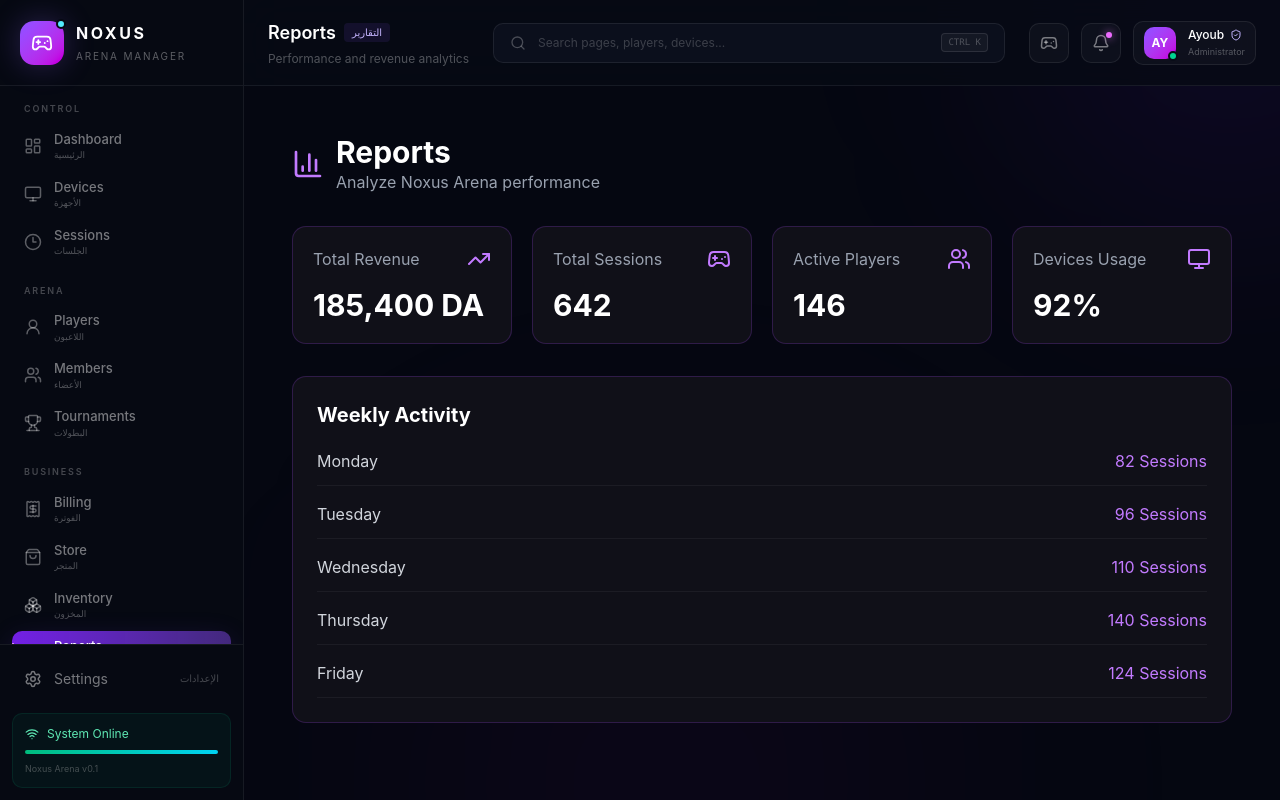
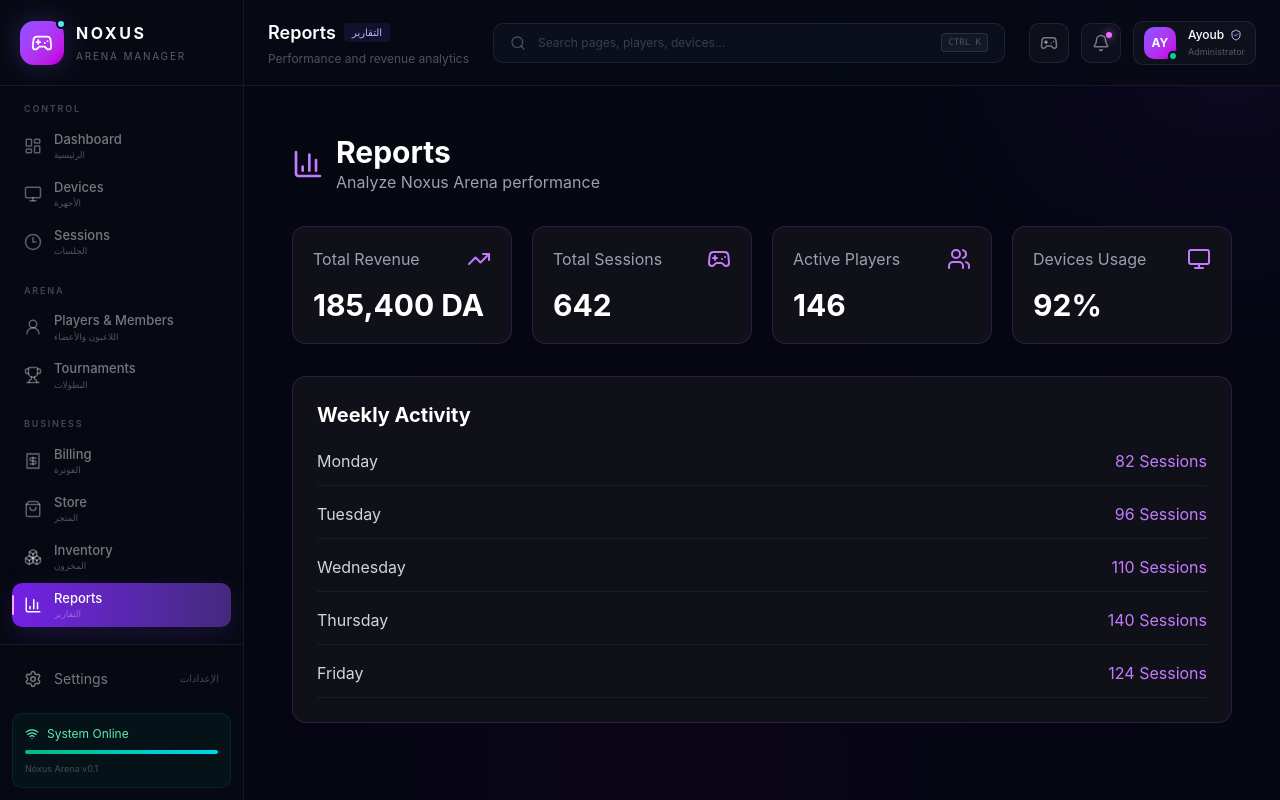
Before and after one commit to ayoublaouar92-bit/noxus-arena, a React (Vite) app in the folder apps/renderer/: page /#/reports in a window 1280 px wide. Built offline with nearby package versions, Linux system fonts and the light colour scheme.

Commit message:
refactor: merge players and members

```diff
--- a/apps/renderer/src/App.tsx
+++ b/apps/renderer/src/App.tsx
@@ -11,7 +11,6 @@ import Billing from "./pages/Billing";
 import Dashboard from "./pages/Dashboard";
 import Devices from "./pages/Devices";
 import Inventory from "./pages/Inventory";
-import Members from "./pages/Members";
 import Players from "./pages/Players";
 import Reports from "./pages/Reports";
 import Sessions from "./pages/Sessions";
@@ -24,7 +23,10 @@ export default function App() {
     <HashRouter>
       <Routes>
         <Route element={<AppLayout />}>
-          <Route index element={<Dashboard />} />
+          <Route
+            index
+            element={<Dashboard />}
+          />
 
           <Route
             path="devices"
@@ -43,7 +45,12 @@ export default function App() {
 
           <Route
             path="members"
-            element={<Members />}
+            element={
+              <Navigate
+                to="/players"
+                replace
+              />
+            }
           />
 
           <Route
@@ -78,7 +85,12 @@ export default function App() {
 
           <Route
             path="*"
-            element={<Navigate to="/" replace />}
+            element={
+              <Navigate
+                to="/"
+                replace
+              />
+            }
           />
         </Route>
       </Routes>
--- a/apps/renderer/src/layout/Sidebar.tsx
+++ b/apps/renderer/src/layout/Sidebar.tsx
@@ -10,7 +10,6 @@ import {
   ShoppingBag,
   Trophy,
   UserRound,
-  Users,
   Wifi,
 } from "lucide-react";
 
@@ -19,6 +18,7 @@ import { NavLink } from "react-router-dom";
 const navigationGroups = [
   {
     title: "CONTROL",
+
     items: [
       {
         title: "Dashboard",
@@ -40,20 +40,16 @@ const navigationGroups = [
       },
     ],
   },
+
   {
     title: "ARENA",
+
     items: [
       {
-        title: "Players",
-        arabic: "اللاعبون",
+        title: "Players & Members",
+        arabic: "اللاعبون والأعضاء",
         path: "/players",
         icon: UserRound,
-      },
-      {
-        title: "Members",
-        arabic: "الأعضاء",
-        path: "/members",
-        icon: Users,
       },
       {
         title: "Tournaments",
@@ -63,8 +59,10 @@ const navigationGroups = [
       },
     ],
   },
+
   {
     title: "BUSINESS",
+
     items: [
       {
         title: "Billing",
@@ -136,7 +134,9 @@ export default function Sidebar() {
                     key={item.path}
                     to={item.path}
                     end={item.path === "/"}
-                    className={({ isActive }) =>
+                    className={({
+                      isActive,
+                    }) =>
                       `group relative flex min-h-11 items-center gap-3 overflow-hidden rounded-lg px-3 transition ${
                         isActive
                           ? "bg-gradient-to-r from-violet-600/90 to-violet-500/45 text-white shadow-[0_8px_28px_rgba(124,58,237,0.17)]"
@@ -190,7 +190,9 @@ export default function Sidebar() {
           }
         >
           <Settings size={18} />
+
           <span>Settings</span>
+
           <span className="ml-auto text-[10px] text-white/25">
             الإعدادات
           </span>
```
